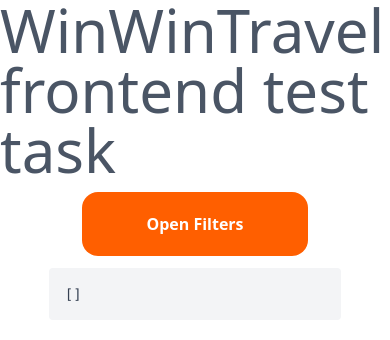
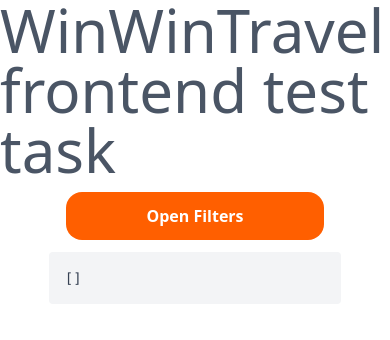
Before and after one commit to Jenya2196/wwt-filter-modal, a React app: page / in a window 390 px wide. Shown: the top 340 px of the page. Built offline with nearby package versions, Linux system fonts and the light colour scheme; the HTML template or start-up script is replaced by a standard one.

Commit message:
refactor(Button): adjust height and padding for improved layout

```diff
--- a/src/components/UI/Button.tsx
+++ b/src/components/UI/Button.tsx
@@ -9,7 +9,7 @@
 
 function Button({ variant = 'primary', className, children, ...rest }: Props) {
 	const baseClasses =
-		'min-w-[184px] h-[64px] text-center px-16 py-6 rounded-2xl font-semibold text-base hover:cursor-pointer flex items-center justify-center '
+		'min-w-[184px] h-[48px] md:h-[64px] text-center px-20 py-5 md:px-16 md:py-6 rounded-2xl font-semibold text-base hover:cursor-pointer flex items-center justify-center '
 	const variantClasses = clsx({
 		'bg-[#FF5F00] hover:bg-[#FF9E59] text-white active:bg-[#FF3D00]':
 			variant === 'primary',
```
